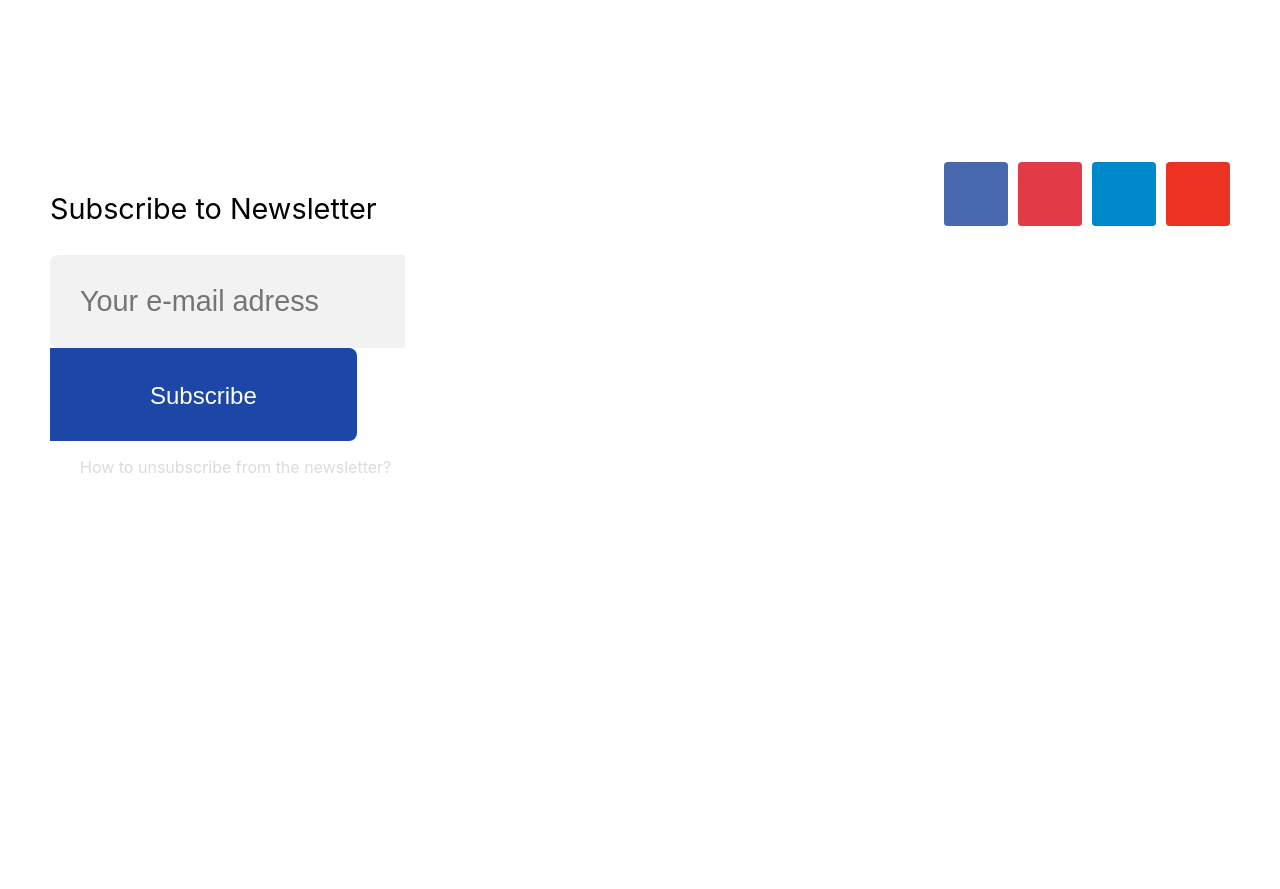
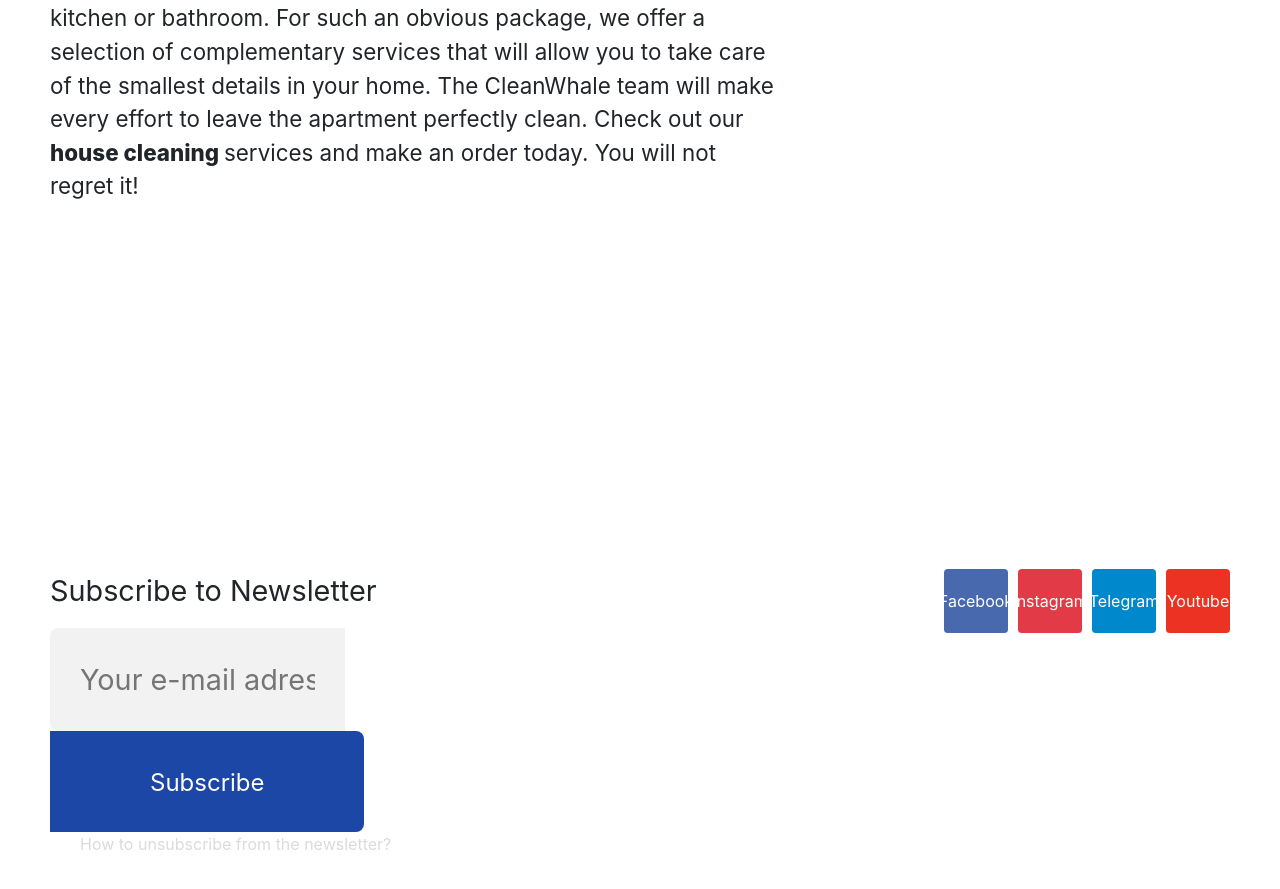
Before and after one commit to karimberdiDekhkonov/czystyHome, a React (Create React App) app: page / in a window 1280 px wide. Shown: the part 1569-2458 px from the top of the page. Before the commit the page ends 2112 px from the top, so only its background shows below. Built offline with nearby package versions, Linux system fonts and the light colour scheme.

Commit message:
add bootstrap

```diff
--- a/package.json
+++ b/package.json
@@ -4,9 +4,13 @@
   "private": true,
   "dependencies": {
     "@fortawesome/fontawesome-svg-core": "^6.4.0",
+    "@fortawesome/free-regular-svg-icons": "^6.4.0",
+    "@fortawesome/free-solid-svg-icons": "^6.4.0",
+    "@fortawesome/react-fontawesome": "^0.2.0",
     "@testing-library/jest-dom": "^5.16.5",
     "@testing-library/react": "^13.4.0",
     "@testing-library/user-event": "^13.5.0",
+    "bootstrap": "^5.3.0",
     "react": "^18.2.0",
     "react-dom": "^18.2.0",
     "react-scripts": "5.0.1",
--- a/public/index.html
+++ b/public/index.html
@@ -10,34 +10,13 @@
       content="Web site created using create-react-app"
     />
     <link rel="apple-touch-icon" href="%PUBLIC_URL%/logo192.png" />
-    <!--
-      manifest.json provides metadata used when your web app is installed on a
-      user's mobile device or desktop. See https://developers.google.com/web/fundamentals/web-app-manifest/
-    -->
+    <link href="https://cdn.jsdelivr.net/npm/bootstrap@5.3.0/dist/css/bootstrap.min.css" rel="stylesheet" integrity="sha384-9ndCyUaIbzAi2FUVXJi0CjmCapSmO7SnpJef0486qhLnuZ2cdeRhO02iuK6FUUVM" crossorigin="anonymous">
     <link rel="manifest" href="%PUBLIC_URL%/manifest.json" />
-    <!--
-      Notice the use of %PUBLIC_URL% in the tags above.
-      It will be replaced with the URL of the `public` folder during the build.
-      Only files inside the `public` folder can be referenced from the HTML.
-
-      Unlike "/favicon.ico" or "favicon.ico", "%PUBLIC_URL%/favicon.ico" will
-      work correctly both with client-side routing and a non-root public URL.
-      Learn how to configure a non-root public URL by running `npm run build`.
-    -->
     <title>React App</title>
   </head>
   <body>
     <noscript>You need to enable JavaScript to run this app.</noscript>
     <div id="root"></div>
-    <!--
-      This HTML file is a template.
-      If you open it directly in the browser, you will see an empty page.
-
-      You can add webfonts, meta tags, or analytics to this file.
-      The build step will place the bundled scripts into the <body> tag.
-
-      To begin the development, run `npm start` or `yarn start`.
-      To create a production bundle, use `npm run build` or `yarn build`.
-    -->
+    <script src="https://cdn.jsdelivr.net/npm/bootstrap@5.3.0/dist/js/bootstrap.bundle.min.js" integrity="sha384-geWF76RCwLtnZ8qwWowPQNguL3RmwHVBC9FhGdlKrxdiJJigb/j/68SIy3Te4Bkz" crossorigin="anonymous"></script>
   </body>
 </html>
--- a/src/App.css
+++ /dev/null
@@ -1,38 +0,0 @@
-.App {
-  text-align: center;
-}
-
-.App-logo {
-  height: 40vmin;
-  pointer-events: none;
-}
-
-@media (prefers-reduced-motion: no-preference) {
-  .App-logo {
-    animation: App-logo-spin infinite 20s linear;
-  }
-}
-
-.App-header {
-  background-color: #282c34;
-  min-height: 100vh;
-  display: flex;
-  flex-direction: column;
-  align-items: center;
-  justify-content: center;
-  font-size: calc(10px + 2vmin);
-  color: white;
-}
-
-.App-link {
-  color: #61dafb;
-}
-
-@keyframes App-logo-spin {
-  from {
-    transform: rotate(0deg);
-  }
-  to {
-    transform: rotate(360deg);
-  }
-}
--- a/src/App.js
+++ b/src/App.js
@@ -1,4 +1,3 @@
-import './App.css';
 import Section5 from './components/section5/Section5';
 
 function App() {
--- a/src/components/section5/Section5.css
+++ b/src/components/section5/Section5.css
@@ -66,19 +66,25 @@
 }
 
 .facebook{
+    margin-left: 10px;
+    cursor: pointer;
+    text-decoration: none;
     width: 5vw;
     height: 5vw;
-    background: #4869ad;
+    color:white;
+    text-align: center;
+    display: flex;
+    justify-content: center;
+    align-items: center;
+    background: #e23b47;
     border: none;
     border-radius: 0.3vw;
+    background: #4869ad;
 }
 
-.icon_insta{
-    width: 150%;
-    height: 150%;
-}
 .instagram{
     margin-left: 10px;
+    text-decoration: none;
     cursor: pointer;
     width: 5vw;
     height: 5vw;
@@ -93,19 +99,35 @@
 }
 .telegram{
     margin-left: 10px;
+    text-decoration: none;
+    cursor: pointer;
     width: 5vw;
     height: 5vw;
-    background: #08c;
+    color:white;
+    text-align: center;
+    display: flex;
+    justify-content: center;
+    align-items: center;
+    background: #e23b47;
     border: none;
     border-radius: 0.3vw;
+    background: #08c;
 }
 .youtube{
     margin-left: 10px;
+    cursor: pointer;
+    text-decoration: none;
     width: 5vw;
     height: 5vw;
-    background: #eb3223;
+    color:white;
+    text-align: center;
+    display: flex;
+    justify-content: center;
+    align-items: center;
+    background: #e23b47;
     border: none;
     border-radius: 0.3vw;
+    background: #eb3223;
 }
 
 .social_network{
--- a/src/components/section5/Section5.js
+++ b/src/components/section5/Section5.js
@@ -1,5 +1,4 @@
 import React from 'react'
-import FontAwesomeIcon from "@fortawesome/fontawesome-svg-core"
 import "./Section5.css"
 
 export default function Section5() {
@@ -26,12 +25,10 @@ export default function Section5() {
                     <p className='subscribe_unsubscribe'>How to unsubscribe from the newsletter?</p>
                 </div>
                 <div className='social_network'>
-                    <a href="#!" className='facebook'>
-
-                    </a>
-                    <a href="https://www.instagram.com/czystyhome/" className='instagram'></a>
-                    <a href='https://t.me/polshadanyevropadanxabarlar' className='telegram'></a>
-                    <a hraf='#!' className='youtube'></a>
+                    <a href="#!" className='facebook'>Facebook</a>
+                    <a href="https://www.instagram.com/czystyhome/" className='instagram'>Instagram</a>
+                    <a href='https://t.me/polshadanyevropadanxabarlar' className='telegram'>Telegram</a>
+                    <a hraf='#!' className='youtube'>Youtube</a>
                 </div>
             </div>
         </>
```
Also changed, not shown: 1 other file (tests, documents, lock files or other folders).
